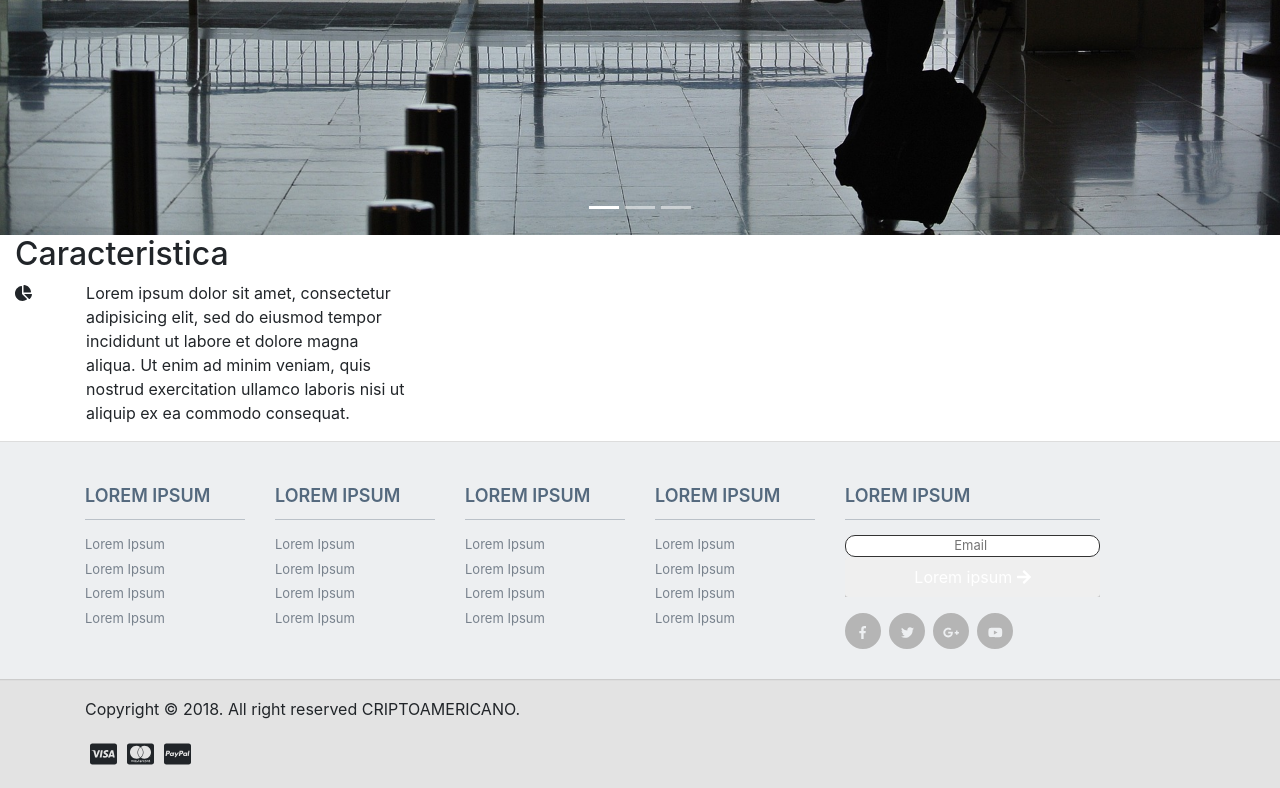
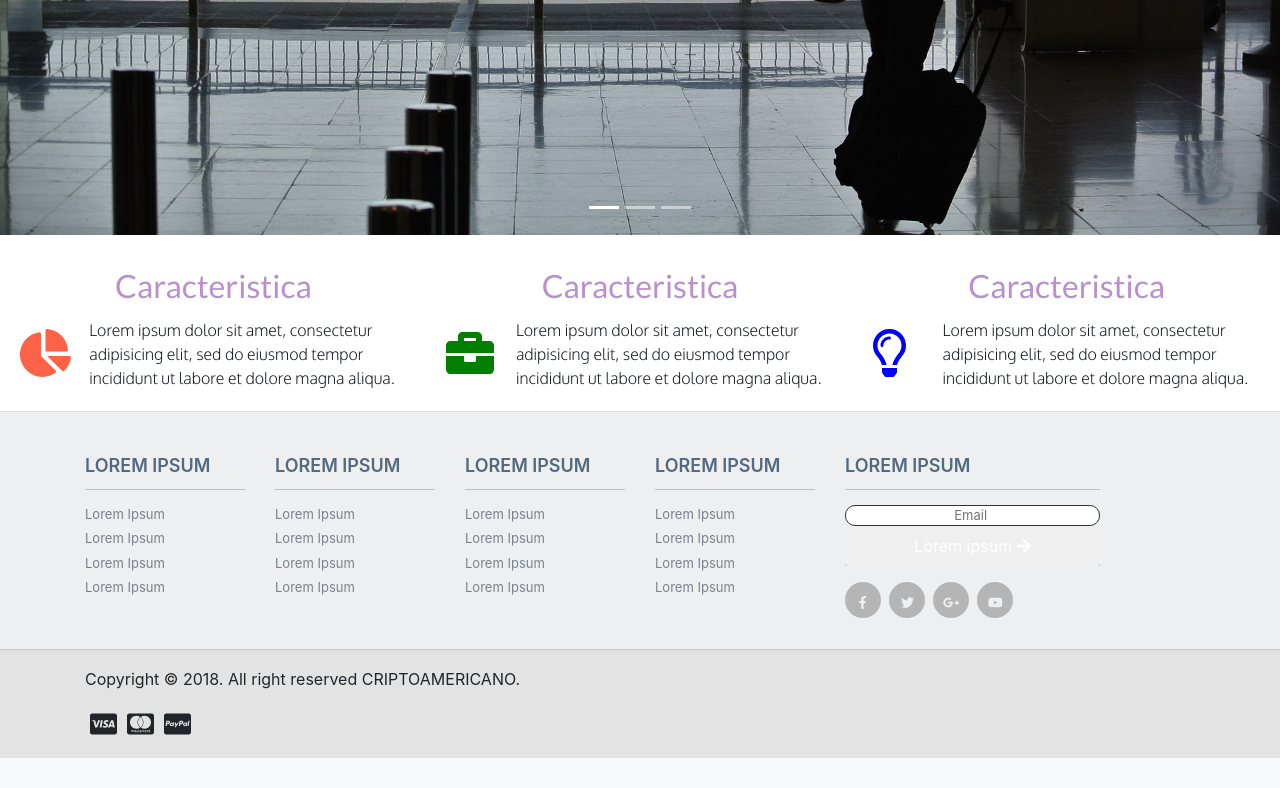
Before and after one commit to AnduagaIslas/PruebaCriptoAmericano, a PHP site: page / in a window 1280 px wide. Shown: the part 796-1584 px from the top of the page. After the commit the page ends 1554 px from the top, so only its background shows below. Run offline with PHP 8.4, Linux system fonts and the light colour scheme; some libraries are stand-ins or nearby versions.

Commit message:
seccion dos index

```diff
--- a/css/estilos.css
+++ b/css/estilos.css
@@ -32,6 +32,21 @@
   font-size: 2em;
   color: #f5f5f5;
   text-shadow: 5px 5px 5px #000;
+}
+.seccion2-index{
+  margin-top: 2em;
+}
+.seccion2-index h2{
+  font-family: 'Lato', sans-serif;
+    color: #B98FCC;
+
+}
+.seccion2-index p{
+  font-family: 'Oxygen', sans-serif;
+  color: #181C21;
+}
+.caracteristicas-index{
+  padding: 0.3em;
 }
 .marginleft{
   margin-left: 2em;
--- a/index.php
+++ b/index.php
@@ -41,19 +41,55 @@ include('recursos/head.php');
   </a>
 </div>
 <div class="container-fluid">
-  <div class="row">
+  <div class="row seccion2-index">
     <div class="col-md-4">
       <div class="row">
-        <div class="col-md-12">
+        <div class="col-md-12 text-center">
           <h2>Caracteristica</h2>
         </div>
       </div>
-      <div class="row">
+      <div class="row caracteristicas-index">
         <div class="col-md-2">
-          <i class="fas fa-chart-pie"></i>
+          <div style="font-size:3em; color:Tomato;">
+            <i class="fas fa-chart-pie"></i>
+          </div>
         </div>
         <div class="col-md-10">
-          <p>Lorem ipsum dolor sit amet, consectetur adipisicing elit, sed do eiusmod tempor incididunt ut labore et dolore magna aliqua. Ut enim ad minim veniam, quis nostrud exercitation ullamco laboris nisi ut aliquip ex ea commodo consequat. </p>
+          <p>Lorem ipsum dolor sit amet, consectetur adipisicing elit, sed do eiusmod tempor incididunt ut labore et dolore magna aliqua. </p>
+        </div>
+      </div>
+    </div>
+    <div class="col-md-4">
+      <div class="row">
+        <div class="col-md-12 text-center">
+          <h2>Caracteristica</h2>
+        </div>
+      </div>
+      <div class="row caracteristicas-index">
+        <div class="col-md-2">
+          <div style="font-size:3em; color:green;">
+            <i class="fas fa-briefcase"></i>
+          </div>
+        </div>
+        <div class="col-md-10">
+          <p>Lorem ipsum dolor sit amet, consectetur adipisicing elit, sed do eiusmod tempor incididunt ut labore et dolore magna aliqua. </p>
+        </div>
+      </div>
+    </div>
+    <div class="col-md-4">
+      <div class="row">
+        <div class="col-md-12 text-center">
+          <h2>Caracteristica</h2>
+        </div>
+      </div>
+      <div class="row caracteristicas-index">
+        <div class="col-md-2">
+          <div style="font-size:3em; color:blue;">
+            <i class="far fa-lightbulb"></i>
+          </div>
+        </div>
+        <div class="col-md-10">
+          <p>Lorem ipsum dolor sit amet, consectetur adipisicing elit, sed do eiusmod tempor incididunt ut labore et dolore magna aliqua. </p>
         </div>
       </div>
     </div>
```
